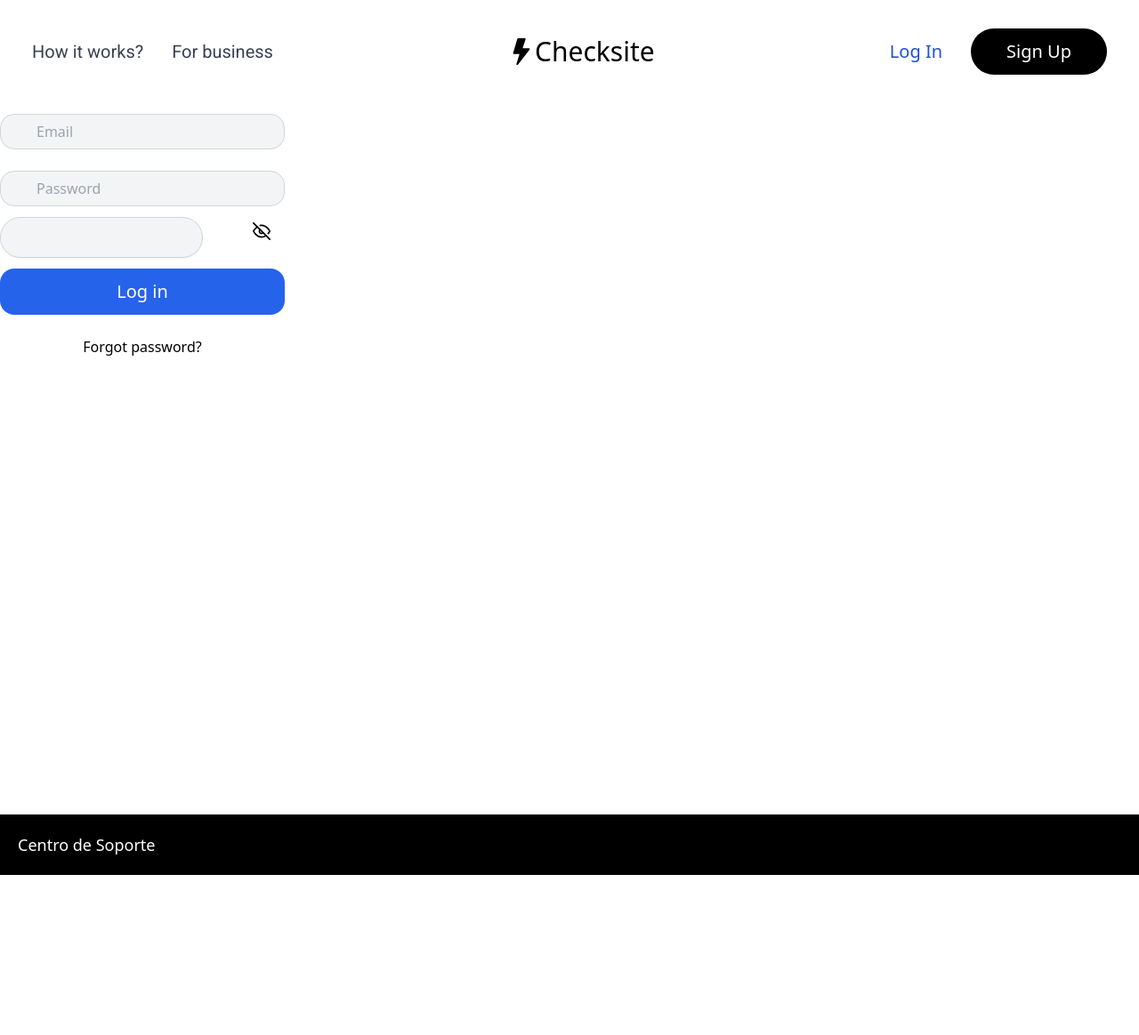
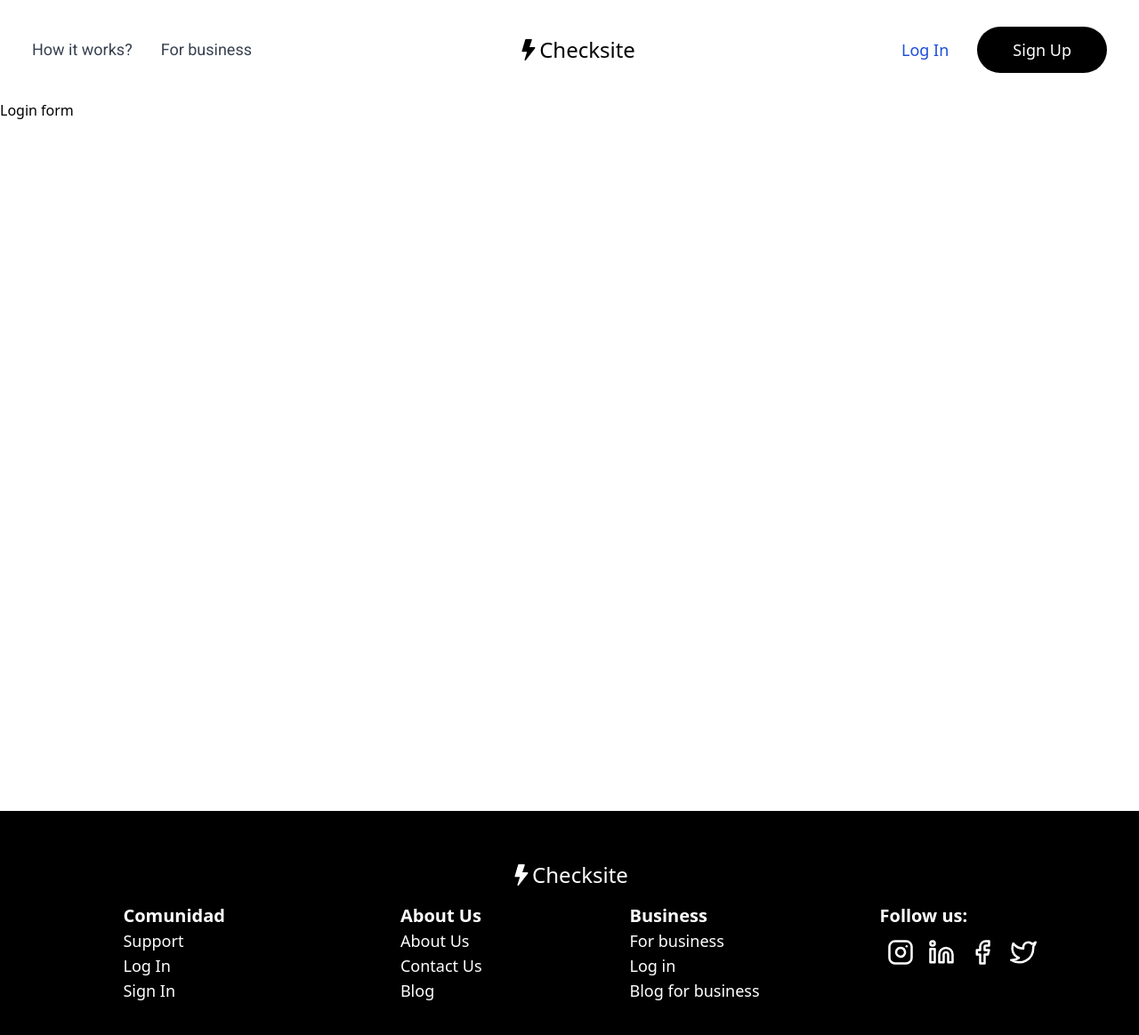
Before and after one commit to No-Country/C8-45, a React (Vite) app in the folder frontend/: page /login in a window 1280 px wide. Shown: the top 1164 px of the page at 89% size. Before the commit the page ends 984 px from the top, so only its background shows below. Built offline with nearby package versions, Linux system fonts and the light colour scheme.

Commit message:
Created navbar

```diff
--- a/frontend/src/App.tsx
+++ b/frontend/src/App.tsx
@@ -14,8 +14,7 @@
           <Route index element={<Landing />} />
           <Route path="login" element={<Login />} />
           <Route path="signup" element={<Signup />} />
-          <Route path="howitworks" element={<Signup />} />
-          <Route path="howitworks" element={<Howitworks />} />
+          <Route path="how-it-works" element={<Howitworks />} />
           <Route path="business" element={<Business />} />
         </Route>
       </Routes>
--- a/frontend/src/components/atoms/Button.tsx
+++ b/frontend/src/components/atoms/Button.tsx
@@ -6,7 +6,7 @@
       <button
         type="button"
         onClick={callback}
-        className="bg-black text-white text-xl px-10 p-3 rounded-full hover:bg-gray-800"
+        className="bg-black text-white text-lg px-10 p-3 rounded-full hover:bg-gray-800"
       >
         {value}
       </button>
@@ -17,7 +17,7 @@
     <button
       type="button"
       onClick={callback}
-      className="bg-blue-600 text-white text-xl  px-10 p-3 rounded-full hover:bg-blue-700"
+      className="bg-blue-600 text-white text-lg  px-10 p-3 rounded-full hover:bg-blue-700"
     >
       {value}
     </button>
--- a/frontend/src/components/atoms/Logo.tsx
+++ b/frontend/src/components/atoms/Logo.tsx
@@ -1,14 +1,22 @@
 import { Link } from 'react-router-dom';
 import { BsLightningFill } from 'react-icons/bs';
 
-function Logo() {
+function Logo(props: Props) {
+  const { type } = props;
   return (
-    <Link to="/">
-      <span className="text-3xl flex items-center">
-        <BsLightningFill /> Checksite
+    <Link to="/" className="flex text-2xl">
+      <span
+        className={` flex items-center ${
+          type === 'dark' ? 'text-white' : 'text-black'
+        }`}
+      >
+        <BsLightningFill />
       </span>
+      <span>Checksite</span>
     </Link>
   );
 }
-
+type Props = {
+  type: 'dark' | 'light';
+};
 export default Logo;
--- a/frontend/src/components/atoms/NavigationLink.tsx
+++ b/frontend/src/components/atoms/NavigationLink.tsx
@@ -8,14 +8,14 @@
 function NavigationLink(props: Props) {
   const { value, path } = props;
   // Todo fix this code
-  const activeClassName = 'text-blue-700 text-xl';
+  const activeClassName = 'text-blue-700 text-lg';
   return (
     <NavLink
       to={path}
       className={({ isActive }) =>
         isActive
           ? activeClassName
-          : 'text-xl font-roboto font-roboto text-gray-700 hover:text-blue-600'
+          : 'text-lg font-roboto font-roboto text-gray-700 hover:text-blue-600'
       }
     >
       {value}
--- a/frontend/src/components/organisms/Footer.tsx
+++ b/frontend/src/components/organisms/Footer.tsx
@@ -1,14 +1,104 @@
 import { Link } from 'react-router-dom';
-import NavigationLink from '../atoms/NavigationLink';
+import { FiInstagram, FiLinkedin, FiFacebook, FiTwitter } from 'react-icons/fi';
+import Logo from '../atoms/Logo';
 
 function Footer() {
   // Todo Finish Footer
   return (
-    <footer className="bg-black text-white p-5">
-      <div className="flex flex-col text-white">
-        <Link to="/" className="text-white text-lg">
-          Centro de Soporte
-        </Link>
+    <footer className="bg-black text-white p-5 md:p-10">
+      <div className="mx-auto w-full my-4 flex justify-center">
+        <Logo type="dark" />
+      </div>
+      <div className="flex flex-col md:flex-row justify-around my-4 ">
+        <div className="flex md:flex-row w-full justify-between md:w-6/12 md:justify-around">
+          <div className="flex flex-col  text-white">
+            <span className="text-xl font-bold">Comunidad</span>
+            <ul>
+              <li>
+                <Link to="/" className="text-white text-lg">
+                  Support
+                </Link>
+              </li>
+              <li>
+                <Link to="/" className="text-white text-lg">
+                  Log In
+                </Link>
+              </li>
+              <li>
+                <Link to="/" className="text-white text-lg">
+                  Sign In
+                </Link>
+              </li>
+            </ul>
+          </div>
+          <div className="flex flex-col  text-white">
+            <span className="text-xl font-bold">About Us</span>
+            <ul>
+              <li>
+                <Link to="/" className="text-white text-lg">
+                  About Us
+                </Link>
+              </li>
+              <li>
+                <Link to="/" className="text-white text-lg">
+                  Contact Us
+                </Link>
+              </li>
+              <li>
+                <Link to="/" className="text-white text-lg">
+                  Blog
+                </Link>
+              </li>
+            </ul>
+          </div>
+        </div>
+        <div className="flex md:flex-row w-full justify-between my-3 md:my-0 md:w-6/12 md:justify-around">
+          <div className="flex flex-col  text-white">
+            <span className="text-xl font-bold">Business</span>
+            <ul>
+              <li>
+                <Link to="/" className="text-white text-lg">
+                  For business
+                </Link>
+              </li>
+              <li>
+                <Link to="/" className="text-white text-lg">
+                  Log in
+                </Link>
+              </li>
+              <li>
+                <Link to="/" className="text-white text-lg">
+                  Blog for business
+                </Link>
+              </li>
+            </ul>
+          </div>
+          <div className="flex flex-col  text-white">
+            <span className="text-xl font-bold">Follow us:</span>
+            <ul className="flex my-3">
+              <li className="mx-2">
+                <a href="/" className="text-white text-3xl">
+                  <FiInstagram />
+                </a>
+              </li>
+              <li className="mx-2">
+                <a href="/" className="text-white text-3xl">
+                  <FiLinkedin />
+                </a>
+              </li>
+              <li className="mx-2">
+                <a href="/" className="text-white text-3xl">
+                  <FiFacebook />
+                </a>
+              </li>
+              <li className="mx-2">
+                <a href="/" className="text-white text-3xl">
+                  <FiTwitter />
+                </a>
+              </li>
+            </ul>
+          </div>
+        </div>
       </div>
     </footer>
   );
--- a/frontend/src/components/organisms/LogInForm.tsx
+++ b/frontend/src/components/organisms/LogInForm.tsx
@@ -33,7 +33,6 @@
           placeholder="Password"
           type={showPassword ? 'text' : 'password'}
         />
-        <Input />
         <div className="icon_button relative inset-y-0">
           <button
             type="button"
--- a/frontend/src/components/organisms/Navbar.tsx
+++ b/frontend/src/components/organisms/Navbar.tsx
@@ -17,7 +17,7 @@
     <div>
       <nav className="md:flex items-center md:p-5 justify-between relative ">
         <div className="flex justify-between p-5 items-center md:order-2">
-          <Logo />
+          <Logo type="light" />
           <NavResButton callback={closeMenu} open={open} />
         </div>
         {open ? (
@@ -36,7 +36,7 @@
             </ul>
             <ul className="flex flex-col md:flex-row items-center  bg-white  ">
               <li className="m-4 md:mx-4">
-                <NavigationLink path="howitworks" value="How it works?" />
+                <NavigationLink path="how-it-works" value="How it works?" />
               </li>
               <li className=" md:mx-4">
                 <NavigationLink path="business" value="For business" />
--- a/frontend/src/components/pages/Landing.tsx
+++ b/frontend/src/components/pages/Landing.tsx
@@ -3,7 +3,7 @@
 function Landing() {
   return (
     <main className="min-h-screen">
-      <CategoryCard title="Example" image="example" link="/login" />
+      <p>Landing</p>
     </main>
   );
 }
--- a/frontend/src/components/pages/Login.tsx
+++ b/frontend/src/components/pages/Login.tsx
@@ -4,7 +4,7 @@
   return (
     <main className="min-h-screen">
       <div className="w-3/12">
-        <LogInForm />
+        <p>Login form</p>
       </div>
     </main>
   );
```
